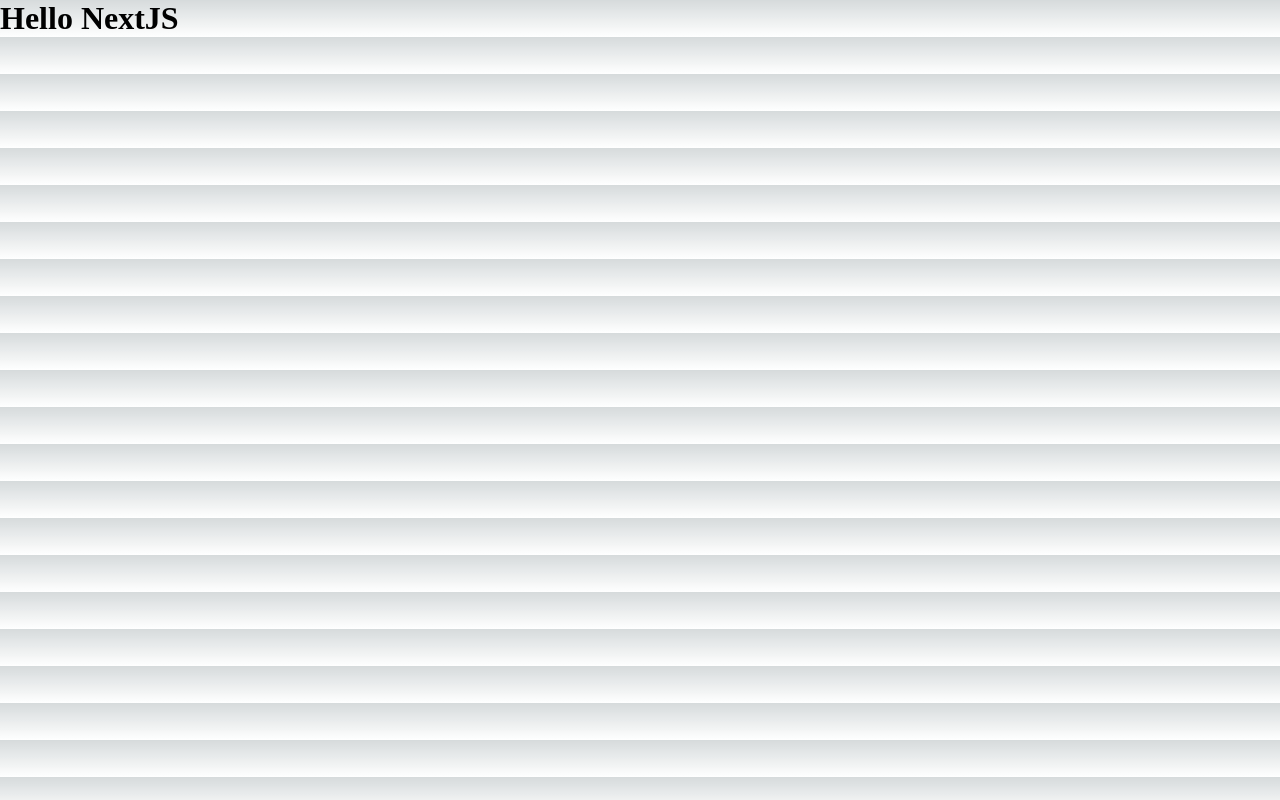
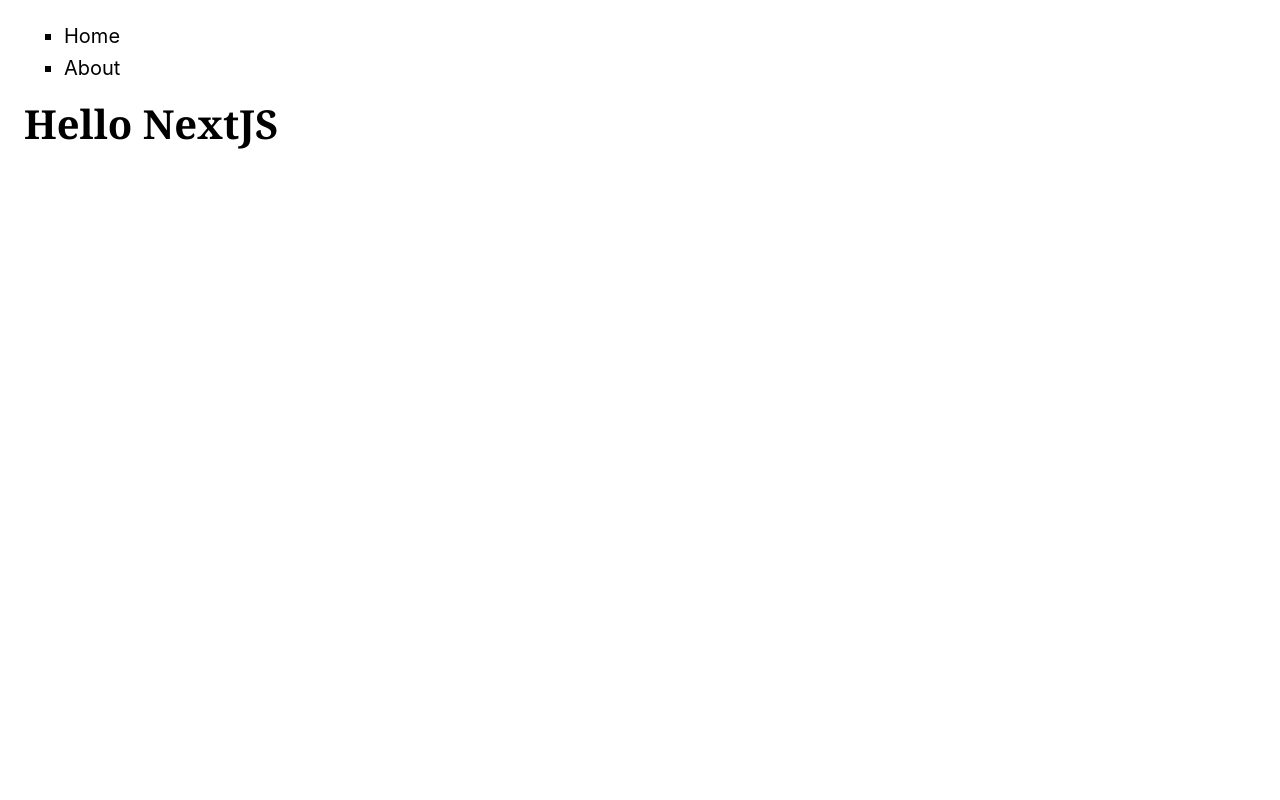
Before and after one commit to Akihito7/curso_next, a Next.js app: page / in a window 1280 px wide. Built offline with nearby package versions, Linux system fonts and the light colour scheme.

Commit message:
app router,layout and metadata

```diff
--- /dev/null
+++ b/src/app/components/menu/index.tsx
@@ -0,0 +1,8 @@
+export function Menu(){
+  return (
+    <ul>
+      <li>Home</li>
+      <li>About</li>
+    </ul>
+  )
+}
--- a/src/app/globals.css
+++ b/src/app/globals.css
@@ -1,107 +1,135 @@
-:root {
-  --max-width: 1100px;
-  --border-radius: 12px;
-  --font-mono: ui-monospace, Menlo, Monaco, "Cascadia Mono", "Segoe UI Mono",
-    "Roboto Mono", "Oxygen Mono", "Ubuntu Monospace", "Source Code Pro",
-    "Fira Mono", "Droid Sans Mono", "Courier New", monospace;
-
-  --foreground-rgb: 0, 0, 0;
-  --background-start-rgb: 214, 219, 220;
-  --background-end-rgb: 255, 255, 255;
-
-  --primary-glow: conic-gradient(
-    from 180deg at 50% 50%,
-    #16abff33 0deg,
-    #0885ff33 55deg,
-    #54d6ff33 120deg,
-    #0071ff33 160deg,
-    transparent 360deg
-  );
-  --secondary-glow: radial-gradient(
-    rgba(255, 255, 255, 1),
-    rgba(255, 255, 255, 0)
-  );
-
-  --tile-start-rgb: 239, 245, 249;
-  --tile-end-rgb: 228, 232, 233;
-  --tile-border: conic-gradient(
-    #00000080,
-    #00000040,
-    #00000030,
-    #00000020,
-    #00000010,
-    #00000010,
-    #00000080
-  );
-
-  --callout-rgb: 238, 240, 241;
-  --callout-border-rgb: 172, 175, 176;
-  --card-rgb: 180, 185, 188;
-  --card-border-rgb: 131, 134, 135;
+*,
+*::after,
+*::before {
+  box-sizing: border-box;
 }
 
-@media (prefers-color-scheme: dark) {
-  :root {
-    --foreground-rgb: 255, 255, 255;
-    --background-start-rgb: 0, 0, 0;
-    --background-end-rgb: 0, 0, 0;
-
-    --primary-glow: radial-gradient(rgba(1, 65, 255, 0.4), rgba(1, 65, 255, 0));
-    --secondary-glow: linear-gradient(
-      to bottom right,
-      rgba(1, 65, 255, 0),
-      rgba(1, 65, 255, 0),
-      rgba(1, 65, 255, 0.3)
-    );
-
-    --tile-start-rgb: 2, 13, 46;
-    --tile-end-rgb: 2, 5, 19;
-    --tile-border: conic-gradient(
-      #ffffff80,
-      #ffffff40,
-      #ffffff30,
-      #ffffff20,
-      #ffffff10,
-      #ffffff10,
-      #ffffff80
-    );
-
-    --callout-rgb: 20, 20, 20;
-    --callout-border-rgb: 108, 108, 108;
-    --card-rgb: 100, 100, 100;
-    --card-border-rgb: 200, 200, 200;
-  }
-}
-
-* {
-  box-sizing: border-box;
-  padding: 0;
-  margin: 0;
-}
-
-html,
-body {
-  max-width: 100vw;
-  overflow-x: hidden;
+html {
+  --font: -apple-system, BlinkMacSystemFont, 'Segoe UI', Roboto, Oxygen, Ubuntu,
+    Cantarell, 'Open Sans', 'Helvetica Neue', sans-serif;
+  --font-title: Georgia, 'Times New Roman', Times, serif;
+  --font-size: 1.25rem;
+  --color: #a8f;
+  --color-light: #edf;
+  --color-dark: #206;
+  --radius: 0.25rem;
 }
 
 body {
-  color: rgb(var(--foreground-rgb));
-  background: linear-gradient(
-      to bottom,
-      transparent,
-      rgb(var(--background-end-rgb))
-    )
-    rgb(var(--background-start-rgb));
+  margin: 1.5rem;
 }
 
-a {
-  color: inherit;
-  text-decoration: none;
+body,
+input,
+textarea,
+button {
+  font-size: var(--font-size);
+  font-family: var(--font);
 }
 
-@media (prefers-color-scheme: dark) {
-  html {
-    color-scheme: dark;
-  }
+h1,
+h2,
+h3 {
+  font-family: var(--font-title);
 }
+
+h1,
+h2,
+h3,
+p,
+ul {
+  margin: 1rem 0;
+}
+
+ul {
+  list-style: square;
+}
+
+li {
+  margin-bottom: 0.5rem;
+}
+
+label {
+  display: block;
+  margin-bottom: 0.25rem;
+}
+
+input,
+textarea {
+  display: block;
+  border: 1px solid #ccc;
+  width: 100%;
+  max-width: 30rem;
+  padding: 0.75rem;
+  border-radius: var(--radius);
+  background: #eee;
+  transition: 0.2s;
+  margin-bottom: 1rem;
+}
+
+input[type='checkbox'] {
+  display: inline-block;
+  width: auto;
+  margin: 0 0.5rem 0 0;
+}
+
+input:focus,
+textarea:focus {
+  outline: none;
+  border-color: var(--color);
+  background: white;
+  box-shadow: 0 0 0 3px var(--color-light);
+}
+
+button {
+  font-size: 1.125rem;
+  display: block;
+  cursor: pointer;
+  border: none;
+  border-radius: var(--radius);
+  transition: 0.1s;
+  background: var(--color);
+  color: var(--color-dark);
+  padding: 0.6em 1.2em;
+  margin-bottom: 1rem;
+  line-height: 1;
+}
+
+button:hover,
+button:focus {
+  background: var(--color);
+  box-shadow: 0 0 0 3px var(--color-light), 0 0 0 4px var(--color);
+  outline: none;
+}
+
+button:active {
+  box-shadow: 0 0 0 3px var(--color), 0 0 0 4px var(--color);
+}
+
+button:disabled {
+  opacity: 0.5;
+  cursor: wait;
+}
+
+hr {
+  border: 2px solid #eee;
+  margin: 2rem auto;
+}
+
+video,
+img {
+  max-width: 100%;
+  display: block;
+}
+
+.flex {
+  display: flex;
+  gap: 1rem;
+}
+
+.menu {
+  display: flex;
+  gap: 1.5rem;
+  list-style: none;
+  padding: 0;
+}
--- a/src/app/layout.tsx
+++ b/src/app/layout.tsx
@@ -1,10 +1,17 @@
-import type { Metadata } from "next";
 import "./globals.css";
 
+import type { Metadata } from "next";
+import { Menu } from "./components/menu";
+
 export const metadata: Metadata = {
-  title: "Dogs",
+  title: "Home",
   description: "Curso Next js Origamid",
 };
+
+/*
+Pra definir o metadata da página você deve exportar uma const com exatamente o nome metadata
+que deve conter um objeto com as propriedades dos metadata que você quer definir.
+*/
 
 export default function RootLayout({
   children,
@@ -13,7 +20,25 @@
 }>) {
   return (
     <html lang="pt-BR">
-      <body>{children}</body>
+      <body>
+        <Menu />
+        {children}
+      </body>
     </html>
   );
 }
+
+/*
+Layout basicamente é algo que vai ser compartilhado entre diferentes páginas,
+nesse caso usei o componente menu pra dar um exemplo e fixar a ideia.
+*/
+
+
+/*
+O next não usa nenhuma lib pra cuidar das rotas como no react js,
+tudo o que deve ser feito é adicionar uma pasta na raiz da pasta app
+e dentro da pasta você deve ter um arquivo com o nome page.tsx ou page.js
+
+exemplo
+src/app/about/page.tsx
+*/
```
Also changed, not shown: src/app/about/page.tsx (added, +12 -0 lines).
